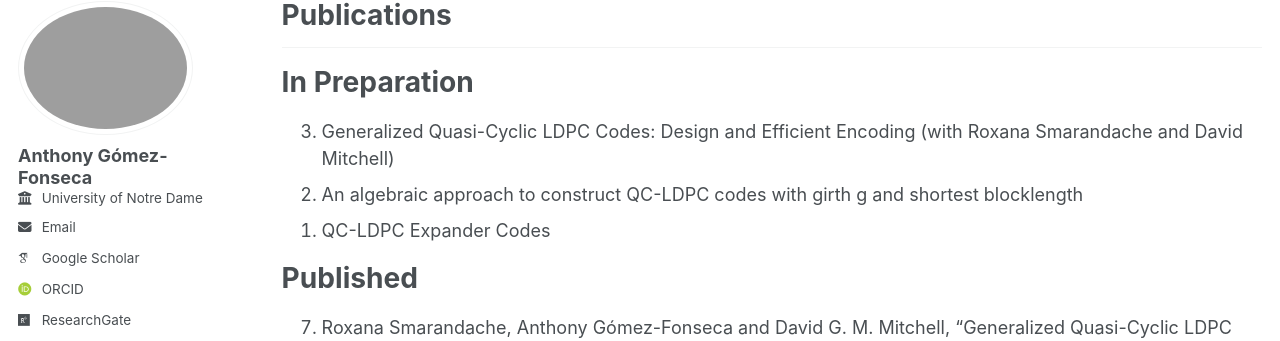
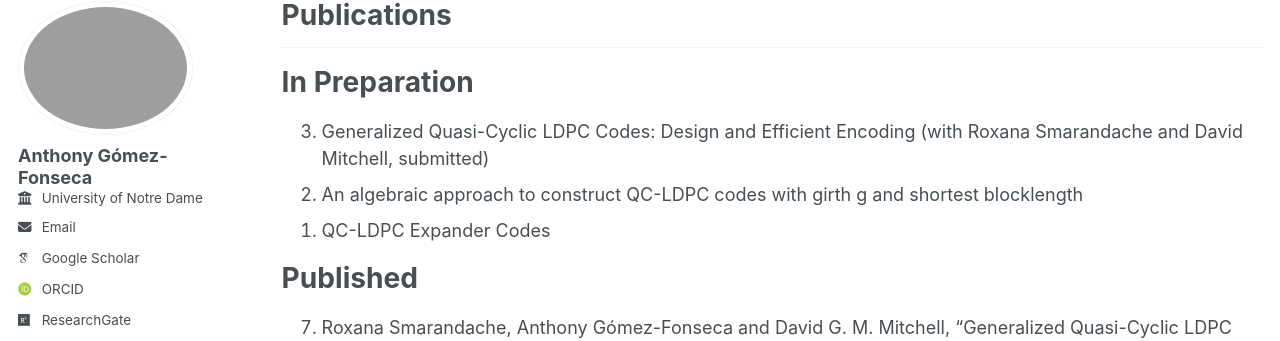
Before and after one commit to gomezfonsecaa/Anthony, a Jekyll site: the page built from _pages/publications.md, in a window 1280 px wide and 900 px high. Shown: the part 105-446 px from the top of the window. Built offline with Jekyll 4.4.1, drawn with Linux system fonts in a browser that asks for light colours; some web fonts are replaced.

Commit message:
Update publications.md

```diff
--- a/_pages/publications.md
+++ b/_pages/publications.md
@@ -12,7 +12,7 @@ author_profile: true
 In Preparation
 ======
 
-0. Generalized Quasi-Cyclic LDPC Codes: Design and Efficient Encoding (with Roxana Smarandache and David Mitchell)
+0. Generalized Quasi-Cyclic LDPC Codes: Design and Efficient Encoding (with Roxana Smarandache and David Mitchell, submitted)
 0. An algebraic approach to construct QC-LDPC codes with girth g and shortest blocklength
 0. QC-LDPC Expander Codes
 {: reversed="reversed"}
```
